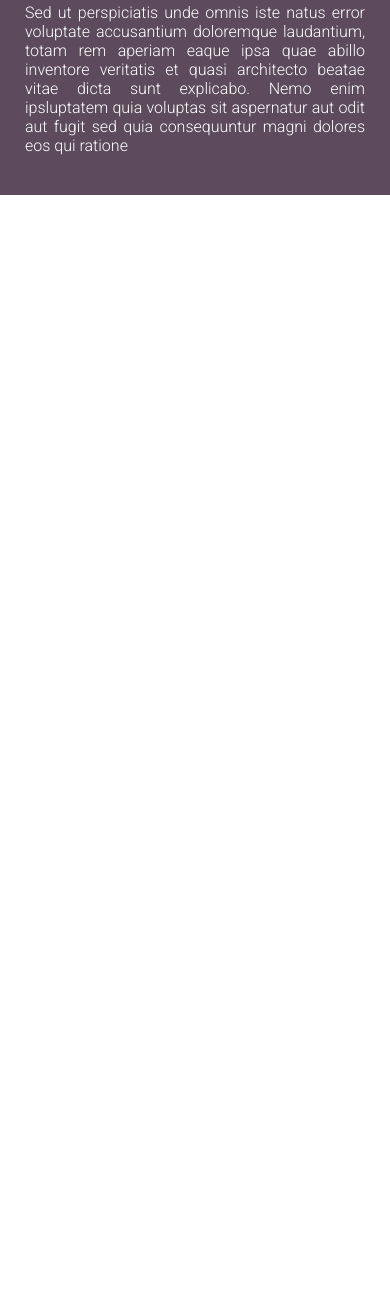
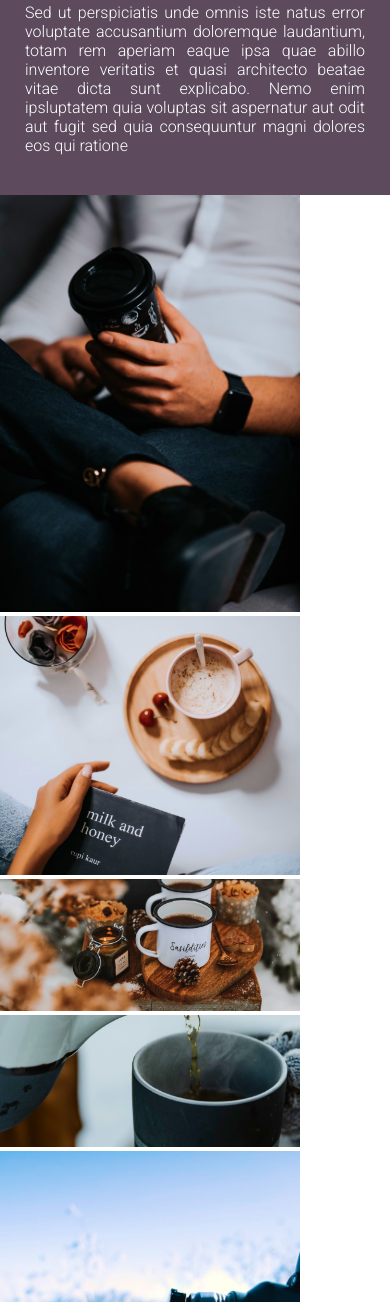
Before and after one commit to LuanS0/Personal-Projects, a plain HTML site: page Coffee - Shop/index.html in a window 390 px wide. Shown: the part 698-2000 px from the top of the page. Before the commit the page ends 911 px from the top, so only its background shows below. Drawn offline with Linux system fonts and the light colour scheme; a web font is replaced by a local one.

Commit message:
This is a Coffee Shop Landing Page :coffee:

```diff
--- a/Coffee - Shop/assets/css/style.css
+++ b/Coffee - Shop/assets/css/style.css
@@ -211,6 +211,15 @@ nav{
     color: white;
 }
 
+.fourth-article{
+    display: flex;
+    flex-direction: column;
+}
+
+
+.wallpaper-item{
+    max-width: 300px;
+}
 
 
 @media (min-width:768px) {
--- a/Coffee - Shop/index.html
+++ b/Coffee - Shop/index.html
@@ -77,12 +77,30 @@
             <!--SLIDER SWIPPER-->
         </section>
         <section class="fourth-article">
-            <img src="" alt="">
-            <img src="" alt="">
-            <img src="" alt="">
-            <img src="" alt="">
-            <img src="" alt="">
-            <img src="" alt="">
+            <picture>
+
+                <img class="wallpaper-item" src="images/one-mobile.jpg" alt="">
+            </picture>
+            <picture>
+
+                <img class="wallpaper-item" src="images/two-mobile.jpg" alt="">
+            </picture>
+            <picture>
+
+                <img class="wallpaper-item" src="images/three-mobile.jpg" alt="">
+            </picture>
+            <picture>
+
+                <img class="wallpaper-item" src="images/four-mobile.jpg" alt="">
+            </picture>
+            <picture>
+
+                <img class="wallpaper-item" src="images/five-mobile.jpg" alt="">
+            </picture>
+            <picture>
+
+                <img class="wallpaper-item" src="images/six-mobile.jpg" alt="">
+            </picture>
         </section>
     </main>
 </body>
```
